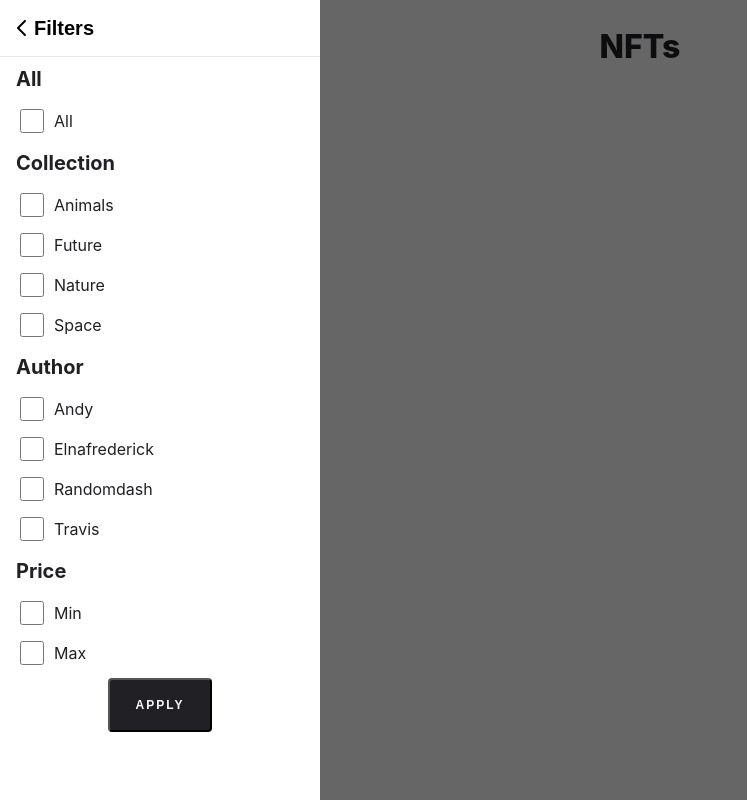
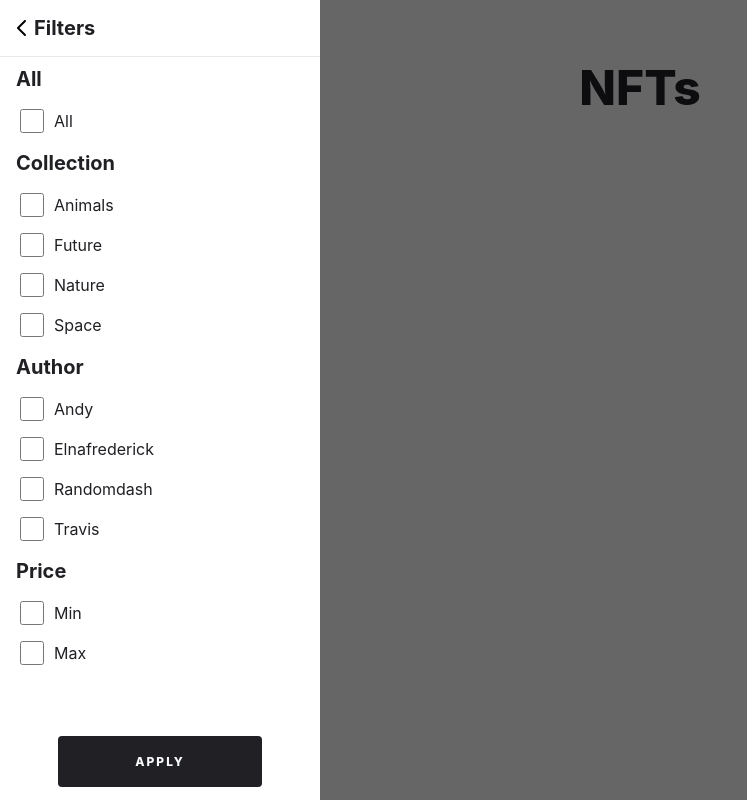
Before and after one commit to marcik357/fe_14__final_project, a React (Create React App) app: page / in a window 1280 px wide. Both pictures are taken after a click on the button "FILTERS". Shown: the whole page, without its empty margins (0-747 px from the left). Built offline with nearby package versions, Linux system fonts and the light colour scheme.

Commit message:
UPDATE: add styles in filter

```diff
--- a/src/components/Filter/filter.module.scss
+++ b/src/components/Filter/filter.module.scss
@@ -1,10 +1,28 @@
+* {
+  margin: 0;
+  padding: 0;
+  box-sizing: border-box;
+}
+
+button {
+  all: unset;
+}
+
 // mobile
 .filter {
-  min-width: 375px;
+  min-width: 320px;
+  margin-top: 32px;
   color: #202025;
   font-family: 'Inter', sans-serif;
 
+  &__container {
+    min-width: 320px;
+    margin: 0 auto;
+    padding: 0 24px;
+  }
+
   &__title {
+    margin-bottom: 40px;
     font-size: 32px;
     font-weight: 800;
     line-height: 40px;
@@ -17,7 +35,6 @@
     background: #202025;
     color: #f7fbfa;
     font-size: 12px;
-    // font-family: 'Inter';
     font-weight: 800;
     letter-spacing: .17em;
     text-transform: uppercase;
@@ -26,7 +43,7 @@
 
   &__sideWrapperBckg {
     position: absolute;
-    transition: opacity .3s, visibility 0s linear .3s;
+    transition: opacity .3s, visibility .3s;
     background: rgba(0, 0, 0, .6);
     visibility: hidden;
     inset: 0;
@@ -49,7 +66,6 @@
   }
 
   &__sideWrapperBckg.open {
-    transition: opacity .3s;
     opacity: 1;
     visibility: visible;
   }
@@ -76,7 +92,8 @@
   }
 
   &__sideBody {
-    padding: 0 16px;
+    height: calc(100% - 126px);
+    padding: 0 16px 5px;
     overflow-y: scroll;
   }
 
@@ -114,3 +131,35 @@
     text-align: center;
   }
 }
+
+@media (min-width: 993px) {
+  .filter {
+    margin-top: 64px;
+
+    &__container {
+      margin: 0 auto;
+      padding: 0 40px;
+    }
+
+    &__title {
+      margin-bottom: 96px;
+      font-size: 48px;
+      line-height: 48px;
+    }
+
+    &__button {
+      padding: 18px 77px;
+    }
+  }
+}
+
+@media (min-width: 1440px) {
+  .filter {
+    margin-top: 64px;
+
+    &__container {
+      margin: 0 auto;
+      padding: 0 64px;
+    }
+  }
+}
--- a/src/components/Filter/index.jsx
+++ b/src/components/Filter/index.jsx
@@ -1,3 +1,5 @@
+/* eslint-disable jsx-a11y/click-events-have-key-events */
+/* eslint-disable jsx-a11y/no-static-element-interactions */
 /* eslint-disable linebreak-style */
 import { useState } from 'react';
 import styles from './filter.module.scss';
@@ -14,11 +16,11 @@ function Filter() {
   };
   return (
     <div className={styles.filter}>
-      <h2 className={styles.filter__title}>NFTs</h2>
-      <div className={styles.filter__wrapper}>
-        <button className={styles.filter__button} type="button" onClick={openModal}>Filters</button>
-        {isOpen && (
-          <div className={`${styles.filter__sideWrapperBckg} ${styles.open}`}>
+      <div className={styles.filter__container}>
+        <h2 className={styles.filter__title}>NFTs</h2>
+        <div className={styles.filter__wrapper}>
+          <button className={styles.filter__button} type="button" onClick={openModal}>Filters</button>
+          <div className={`${styles.filter__sideWrapperBckg} ${isOpen ? styles.open : ''}`} onClick={closeModal}>
             <div className={`${styles.filter__sideWrapper} ${isOpen ? styles.open : ''}`}>
               <div className={styles.filter__sideHeader}>
                 <button className={styles.filter__sideCloseBtn} type="button" onClick={closeModal}>
@@ -103,7 +105,7 @@ function Filter() {
               </div>
             </div>
           </div>
-        )}
+        </div>
       </div>
     </div>
   );
```
